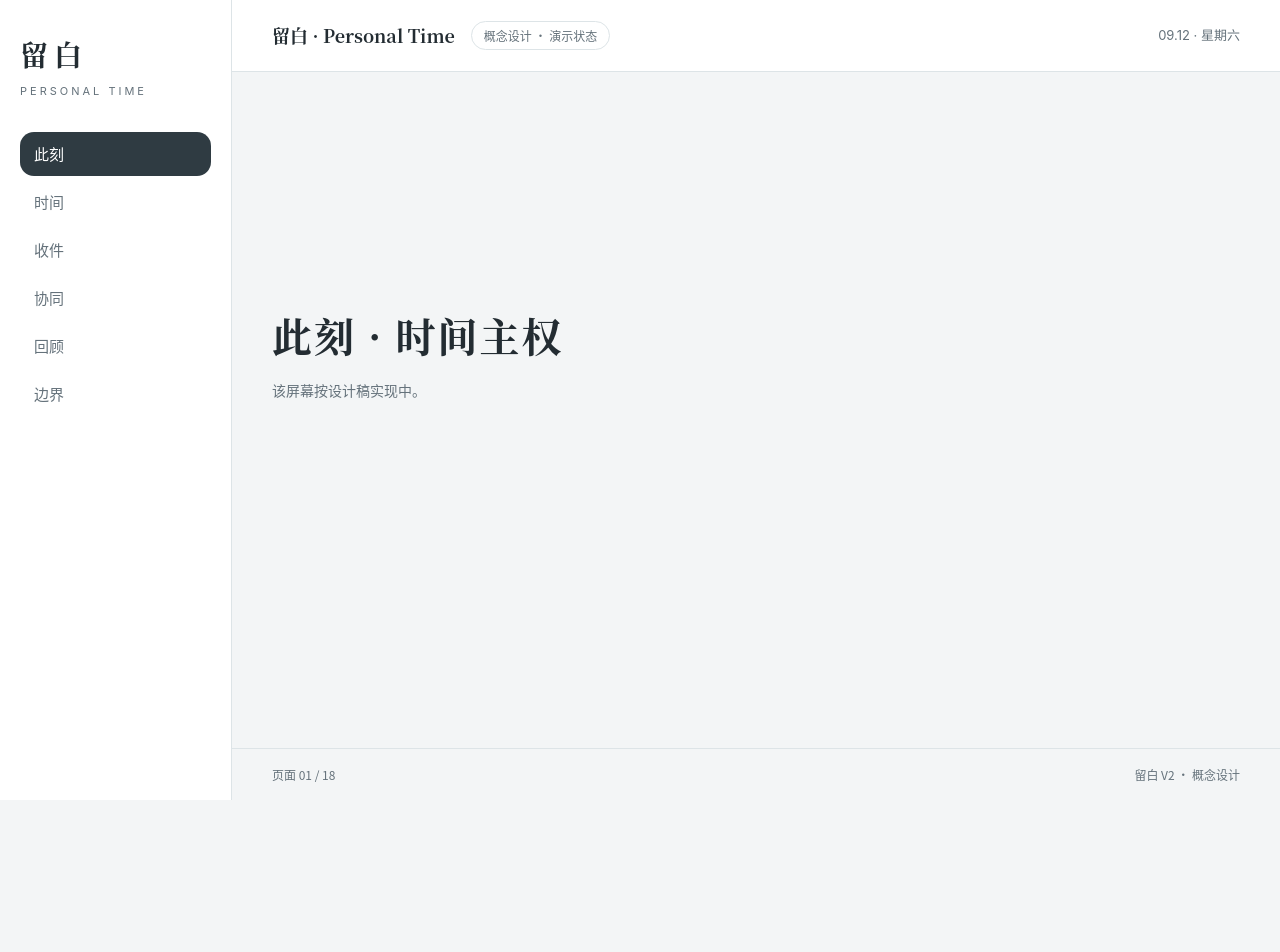
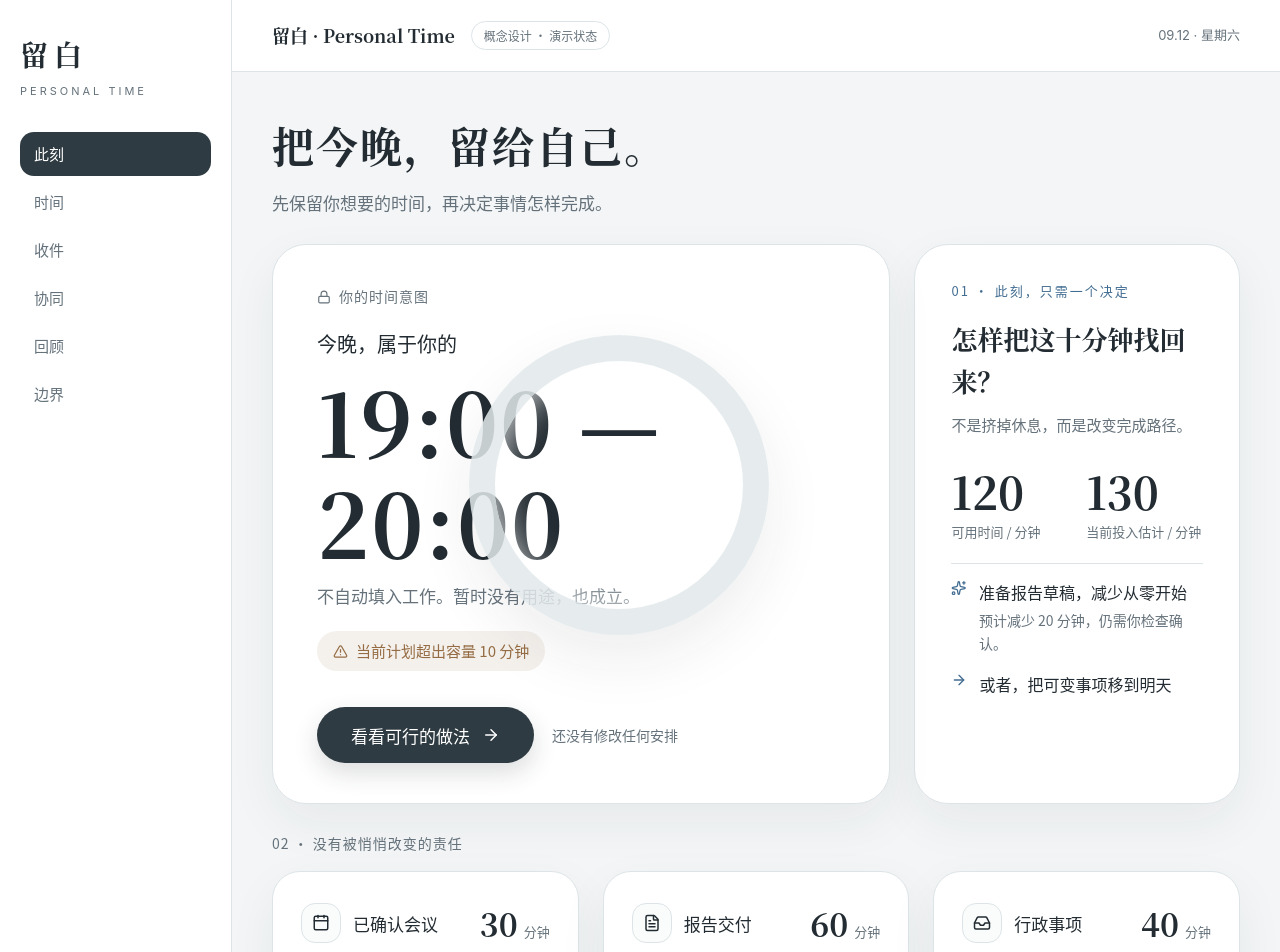
Before and after one commit to tim0n1994/leubai-v2, a React (Vite) app: page / in a window 1280 px wide. Shown: the top 952 px of the page. Before the commit the page ends 800 px from the top, so only its background shows below. Built offline with nearby package versions, Linux system fonts and the light colour scheme.

Commit message:
feat(screen): s01 protected time hero with capacity gap

```diff
--- a/src/routes/groupA.tsx
+++ b/src/routes/groupA.tsx
@@ -1,4 +1,5 @@
 import type { RouteGroup } from "./types";
+import { S01Now } from "../screens/s01-now/S01Now";
 
 function ScreenStub({ id, title }: { id: string; title: string }) {
   return (
@@ -11,7 +12,7 @@ function ScreenStub({ id, title }: { id: string; title: string }) {
 
 export const groupA: RouteGroup = {
   shell: [
-    { path: "/", element: <ScreenStub id="s01" title="此刻 · 时间主权" /> },
+    { path: "/", element: <S01Now /> },
     { path: "/ledger", element: <ScreenStub id="s02" title="时间账本 · 责任与边界" /> },
     { path: "/inbox", element: <ScreenStub id="s03" title="收件箱 · 请求不等于承诺" /> },
     { path: "/plan", element: <ScreenStub id="s04" title="自适应方案 · 改变方法与分工" /> },
--- /dev/null
+++ b/src/screens/s01-now/S01Now.tsx
@@ -0,0 +1,133 @@
+import { useNavigate } from "react-router-dom";
+import {
+  AlertTriangle,
+  ArrowRight,
+  Calendar,
+  Clock,
+  FileText,
+  Inbox,
+  Lock,
+  Sparkles,
+} from "lucide-react";
+import "./s01-now.css";
+
+const RESPONSIBILITIES = [
+  {
+    icon: Calendar,
+    title: "已确认会议",
+    minutes: "30",
+    note: "固定约定 · 不自动移动",
+  },
+  {
+    icon: FileText,
+    title: "报告交付",
+    minutes: "60",
+    note: "19:00 截止 · 标准不变",
+  },
+  {
+    icon: Inbox,
+    title: "行政事项",
+    minutes: "40",
+    note: "个人计划 · 可以重新决定",
+  },
+];
+
+export function S01Now() {
+  const navigate = useNavigate();
+  return (
+    <section className="s01" data-page="s01" aria-label="此刻 · 时间主权">
+      <header className="s01-head">
+        <h1 className="s01-title">把今晚，留给自己。</h1>
+        <p className="s01-sub">先保留你想要的时间，再决定事情怎样完成。</p>
+      </header>
+
+      <div className="s01-grid">
+        <article className="s01-hero" aria-label="你的时间意图">
+          <div className="s01-hero-ring" aria-hidden="true" />
+          <p className="s01-kicker">
+            <Lock size={14} aria-hidden="true" />
+            你的时间意图
+          </p>
+          <p className="s01-hero-lead">今晚，属于你的</p>
+          <p className="s01-hero-time">19:00 — 20:00</p>
+          <p className="s01-hero-note">
+            不自动填入工作。暂时没有用途，也成立。
+          </p>
+          <p className="s01-warn">
+            <AlertTriangle size={15} aria-hidden="true" />
+            当前计划超出容量 10 分钟
+          </p>
+          <div className="s01-hero-actions">
+            <button
+              type="button"
+              className="s01-primary"
+              onClick={() => navigate("/plan")}
+            >
+              看看可行的做法
+              <ArrowRight size={18} aria-hidden="true" />
+            </button>
+            <span className="s01-action-hint">还没有修改任何安排</span>
+          </div>
+        </article>
+
+        <aside className="s01-side" aria-label="容量与建议">
+          <p className="s01-side-kicker">01 · 此刻，只需一个决定</p>
+          <h2 className="s01-side-title">怎样把这十分钟找回来？</h2>
+          <p className="s01-side-note">不是挤掉休息，而是改变完成路径。</p>
+          <div className="s01-stats">
+            <div className="s01-stat">
+              <span className="s01-stat-num">120</span>
+              <span className="s01-stat-label">可用时间 / 分钟</span>
+            </div>
+            <div className="s01-stat">
+              <span className="s01-stat-num">130</span>
+              <span className="s01-stat-label">当前投入估计 / 分钟</span>
+            </div>
+          </div>
+          <ul className="s01-options">
+            <li className="s01-option">
+              <Sparkles size={16} aria-hidden="true" />
+              <div>
+                <p className="s01-option-title">
+                  准备报告草稿，减少从零开始
+                </p>
+                <p className="s01-option-note">
+                  预计减少 20 分钟，仍需你检查确认。
+                </p>
+              </div>
+            </li>
+            <li className="s01-option">
+              <ArrowRight size={16} aria-hidden="true" />
+              <p className="s01-option-title">或者，把可变事项移到明天</p>
+            </li>
+          </ul>
+        </aside>
+      </div>
+
+      <section className="s01-duty" aria-label="没有被悄悄改变的责任">
+        <p className="s01-duty-kicker">02 · 没有被悄悄改变的责任</p>
+        <ul className="s01-duty-list">
+          {RESPONSIBILITIES.map((item) => (
+            <li key={item.title} className="s01-duty-card">
+              <div className="s01-duty-head">
+                <span className="s01-duty-icon">
+                  <item.icon size={18} aria-hidden="true" />
+                </span>
+                <span className="s01-duty-title">{item.title}</span>
+                <span className="s01-duty-minutes">
+                  {item.minutes}
+                  <small>分钟</small>
+                </span>
+              </div>
+              <p className="s01-duty-note">{item.note}</p>
+            </li>
+          ))}
+        </ul>
+        <p className="s01-coverage">
+          <Clock size={14} aria-hidden="true" />
+          覆盖范围：工作日历、任务清单、指定文件。其他生活安排仍需你确认。
+        </p>
+      </section>
+    </section>
+  );
+}
--- /dev/null
+++ b/src/screens/s01-now/s01-now.css
@@ -0,0 +1,304 @@
+.s01 {
+  display: flex;
+  flex-direction: column;
+  gap: 28px;
+}
+
+.s01-title {
+  margin: 0;
+  font-family: var(--font-serif);
+  font-size: 42px;
+  font-weight: 600;
+  letter-spacing: 2px;
+}
+
+.s01-sub {
+  margin: 10px 0 0;
+  color: var(--text-2);
+  font-size: 17px;
+}
+
+.s01-grid {
+  display: grid;
+  grid-template-columns: minmax(0, 1.9fr) minmax(0, 1fr);
+  gap: 24px;
+}
+
+.s01-hero {
+  position: relative;
+  overflow: hidden;
+  display: flex;
+  flex-direction: column;
+  align-items: flex-start;
+  gap: 10px;
+  padding: 40px 44px;
+  background: var(--surface);
+  border: 1px solid var(--divider);
+  border-radius: var(--radius-lg);
+  box-shadow: var(--shadow-panel);
+}
+
+.s01-hero-ring {
+  position: absolute;
+  top: 90px;
+  right: 120px;
+  width: 300px;
+  height: 300px;
+  border-radius: 50%;
+  border: 26px solid rgba(226, 233, 236, 0.85);
+  box-shadow:
+    inset 0 0 40px rgba(255, 255, 255, 0.9),
+    0 24px 60px rgba(35, 44, 50, 0.08);
+  pointer-events: none;
+}
+
+.s01-kicker {
+  display: inline-flex;
+  align-items: center;
+  gap: 8px;
+  margin: 0;
+  color: var(--text-2);
+  font-size: 14px;
+  letter-spacing: 1px;
+}
+
+.s01-hero-lead {
+  margin: 10px 0 0;
+  font-size: 20px;
+}
+
+.s01-hero-time {
+  margin: 0;
+  font-family: var(--font-serif);
+  font-size: 88px;
+  font-weight: 600;
+  letter-spacing: 2px;
+  line-height: 1.15;
+}
+
+.s01-hero-note {
+  margin: 0;
+  color: var(--text-2);
+  font-size: 17px;
+}
+
+.s01-warn {
+  display: inline-flex;
+  align-items: center;
+  gap: 8px;
+  margin: 12px 0 0;
+  padding: 8px 16px;
+  border-radius: 999px;
+  background: rgba(149, 108, 67, 0.1);
+  color: var(--warm);
+  font-size: 15px;
+}
+
+.s01-hero-actions {
+  display: flex;
+  align-items: center;
+  gap: 18px;
+  margin-top: 26px;
+}
+
+.s01-primary {
+  display: inline-flex;
+  align-items: center;
+  gap: 12px;
+  height: 56px;
+  padding: 0 34px;
+  border: none;
+  border-radius: 999px;
+  background: var(--graphite);
+  color: #fff;
+  font-size: 17px;
+  box-shadow: var(--shadow-btn);
+  transition: transform 0.15s ease, box-shadow 0.15s ease;
+}
+
+.s01-primary:hover {
+  box-shadow: 0 14px 30px rgba(35, 44, 50, 0.22);
+}
+
+.s01-primary:active {
+  transform: translateY(1px);
+  box-shadow: 0 6px 16px rgba(35, 44, 50, 0.18);
+}
+
+.s01-action-hint {
+  color: var(--text-2);
+  font-size: 14px;
+}
+
+.s01-side {
+  display: flex;
+  flex-direction: column;
+  gap: 12px;
+  padding: 36px;
+  background: var(--surface);
+  border: 1px solid var(--divider);
+  border-radius: var(--radius-lg);
+  box-shadow: var(--shadow-panel);
+}
+
+.s01-side-kicker {
+  margin: 0;
+  color: var(--info);
+  font-size: 13px;
+  letter-spacing: 2px;
+}
+
+.s01-side-title {
+  margin: 4px 0 0;
+  font-family: var(--font-serif);
+  font-size: 26px;
+  font-weight: 600;
+}
+
+.s01-side-note {
+  margin: 0;
+  color: var(--text-2);
+  font-size: 15px;
+}
+
+.s01-stats {
+  display: grid;
+  grid-template-columns: 1fr 1fr;
+  gap: 18px;
+  padding: 18px 0 20px;
+  border-bottom: 1px solid var(--divider);
+}
+
+.s01-stat {
+  display: flex;
+  flex-direction: column;
+  gap: 6px;
+}
+
+.s01-stat-num {
+  font-family: var(--font-serif);
+  font-size: 44px;
+  font-weight: 600;
+  line-height: 1.1;
+}
+
+.s01-stat-label {
+  color: var(--text-2);
+  font-size: 13px;
+}
+
+.s01-options {
+  display: flex;
+  flex-direction: column;
+  gap: 18px;
+  margin: 4px 0 0;
+  padding: 0;
+  list-style: none;
+}
+
+.s01-option {
+  display: flex;
+  gap: 12px;
+  color: var(--info);
+}
+
+.s01-option div {
+  min-width: 0;
+}
+
+.s01-option-title {
+  margin: 0;
+  color: var(--text);
+  font-size: 16px;
+}
+
+.s01-option-note {
+  margin: 4px 0 0;
+  color: var(--text-2);
+  font-size: 14px;
+}
+
+.s01-duty {
+  display: flex;
+  flex-direction: column;
+  gap: 16px;
+}
+
+.s01-duty-kicker {
+  margin: 0;
+  color: var(--text-2);
+  font-size: 14px;
+  letter-spacing: 1px;
+}
+
+.s01-duty-list {
+  display: grid;
+  grid-template-columns: repeat(3, minmax(0, 1fr));
+  gap: 24px;
+  margin: 0;
+  padding: 0;
+  list-style: none;
+}
+
+.s01-duty-card {
+  display: flex;
+  flex-direction: column;
+  gap: 22px;
+  padding: 26px 28px;
+  background: var(--surface);
+  border: 1px solid var(--divider);
+  border-radius: var(--radius-md);
+  box-shadow: var(--shadow-panel);
+}
+
+.s01-duty-head {
+  display: flex;
+  align-items: center;
+  gap: 12px;
+}
+
+.s01-duty-icon {
+  display: inline-flex;
+  align-items: center;
+  justify-content: center;
+  width: 40px;
+  height: 40px;
+  border-radius: 14px;
+  background: var(--surface-2);
+  border: 1px solid var(--divider);
+  color: var(--text);
+}
+
+.s01-duty-title {
+  flex: 1;
+  font-size: 17px;
+}
+
+.s01-duty-minutes {
+  font-family: var(--font-serif);
+  font-size: 32px;
+  font-weight: 600;
+}
+
+.s01-duty-minutes small {
+  margin-left: 6px;
+  color: var(--text-2);
+  font-family: var(--font-sans);
+  font-size: 13px;
+  font-weight: 400;
+}
+
+.s01-duty-note {
+  margin: 0;
+  color: var(--text-2);
+  font-size: 14px;
+}
+
+.s01-coverage {
+  display: inline-flex;
+  align-items: center;
+  gap: 8px;
+  margin: 0;
+  color: var(--text-2);
+  font-size: 14px;
+}
```
Also changed, not shown: evidence/green/s01.txt (added), evidence/screenshots/s01.png (added), 1 other file (tests, documents, lock files or other folders).
